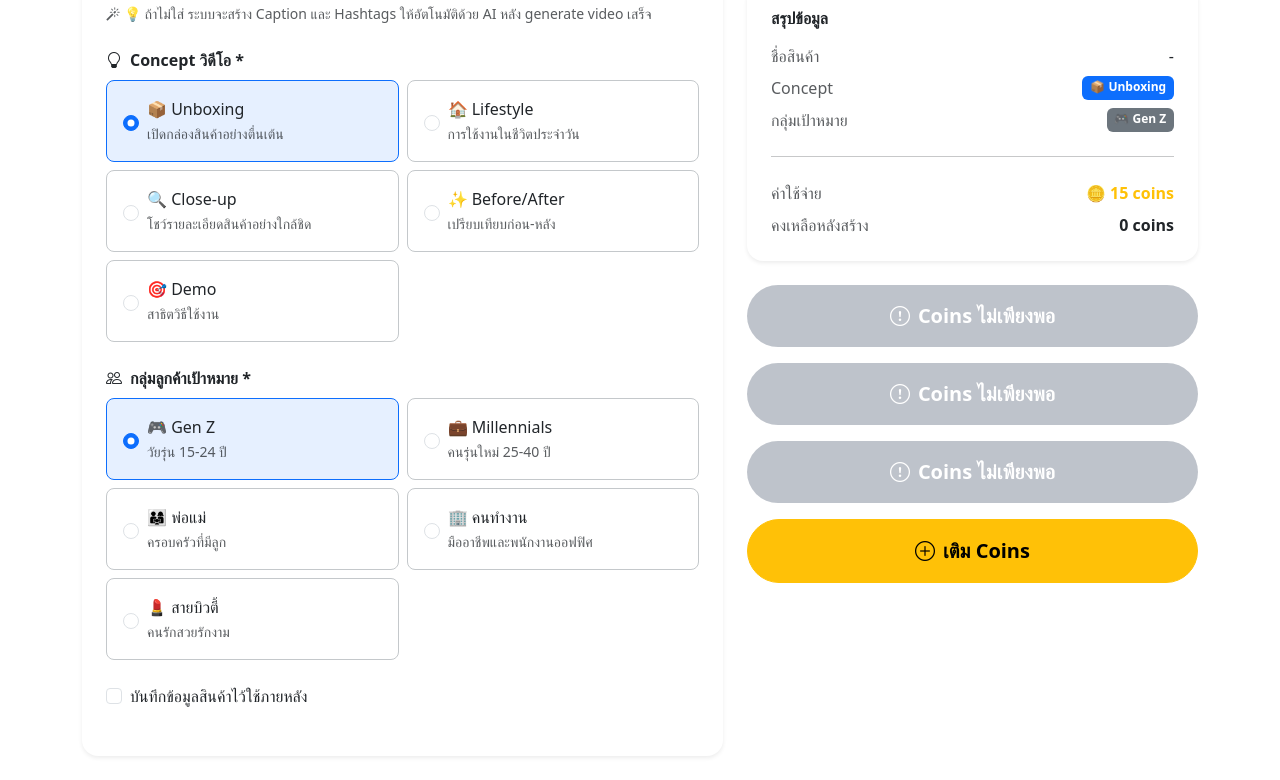
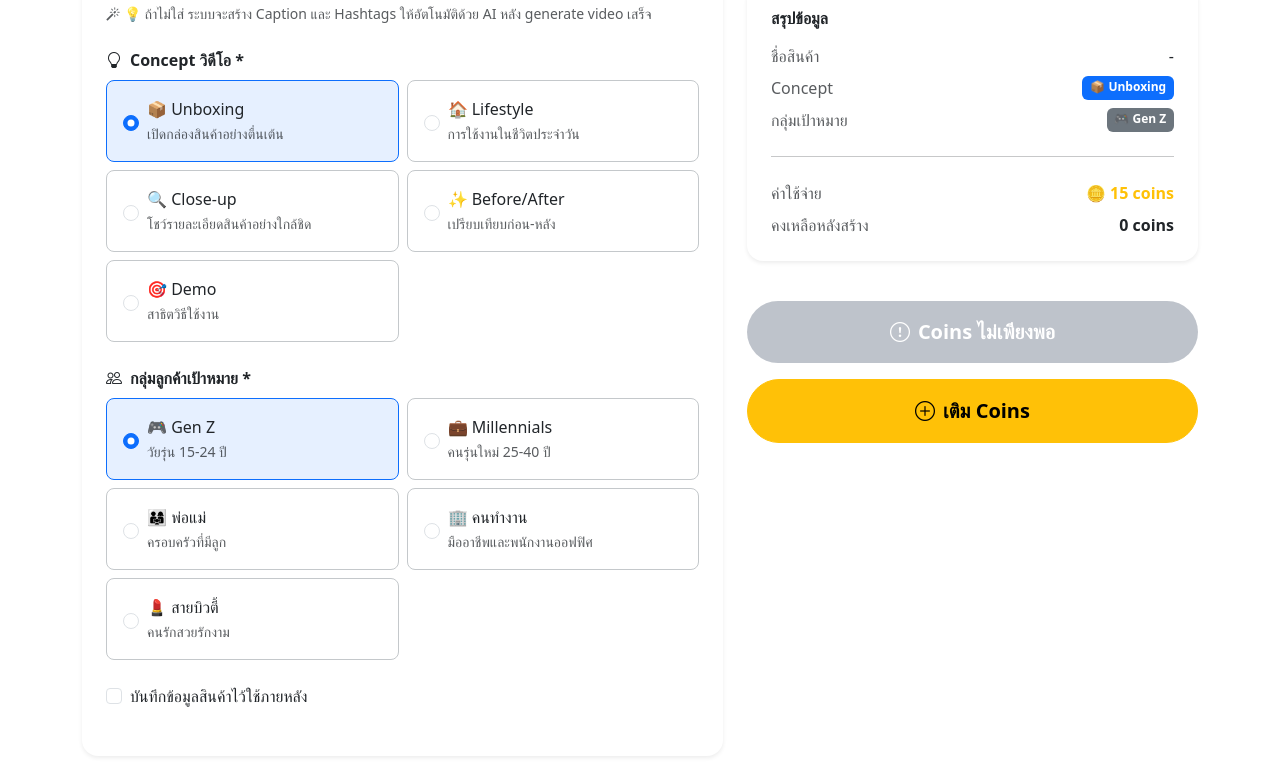
Before and after one commit to mizae1234/popcorn, a Next.js app: page /generate in a window 1280 px wide. Shown: the part 874-1654 px from the top of the page. Built offline with nearby package versions, Linux system fonts and the light colour scheme; no server answers; sample sign-in values are in the browser's storage.

Commit message:
hide and fix

```diff
--- a/src/app/api/videos/status/route.ts
+++ b/src/app/api/videos/status/route.ts
@@ -46,6 +46,9 @@ export async function GET(request: NextRequest) {
         try {
             if (video.provider === 'kie') {
                 // Check status from Kie.ai
+                if (!video.taskId) {
+                    throw new Error('Task ID not found for Kie video')
+                }
                 const kieStatus = await checkKieVideoStatus(video.taskId)
 
                 let status = video.status
--- a/src/app/generate/page.tsx
+++ b/src/app/generate/page.tsx
@@ -561,7 +561,8 @@ function GenerateContent() {
 
                                 {/* Generate Button */}
 
-                                <button
+                                {/* Phaya Generate Button (Hidden) */}
+                                {/* <button
                                     type="submit"
                                     className="btn btn-lg w-100 py-3 rounded-pill fw-bold"
                                     disabled={isGenerating || !canGenerate}
@@ -590,10 +591,11 @@ function GenerateContent() {
                                             สร้างวิดีโอ (15 coins)
                                         </>
                                     )}
-                                </button>
+                                </button> */}
 
                                 {/* Kie AI Generate Button */}
-                                <button
+                                {/* Kie AI Generate Button (Hidden) */}
+                                {/* <button
                                     type="button"
                                     onClick={handleGenerateKie}
                                     className="btn btn-lg w-100 py-3 rounded-pill fw-bold mt-3"
@@ -623,7 +625,7 @@ function GenerateContent() {
                                             สร้างวิดีโอ (15 วินาที)
                                         </>
                                     )}
-                                </button>
+                                </button> */}
 
                                 {/* Veo 3.1 AI Generate Button */}
                                 <button
```
